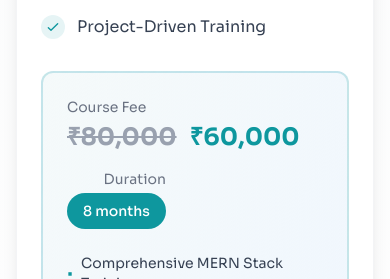
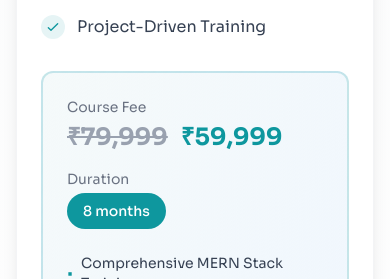
Before and after one commit to Soft-Brillante/official-web, a Next.js app: page / in a window 390 px wide. Shown: the part 4185-4464 px from the top of the page. Built offline with nearby package versions, Linux system fonts and the light colour scheme.

Commit message:
Updated price informations

```diff
--- a/components/Courses.jsx
+++ b/components/Courses.jsx
@@ -16,6 +16,8 @@ export const Courses = ({ refs }) => {
                     {
                         title: "Full Stack Development Program",
                         image: "/mern.png",
+                        og_price: "₹79,999",
+                        discount_price: "₹59,999",
                         description: "Comprehensive full-stack development program covering MERN stack, MySQL, Next.js, and DSA with industry-oriented curriculum",
                         features: [
                             "MERN Stack (MongoDB, Express, React, Node.js)",
@@ -30,7 +32,6 @@ export const Courses = ({ refs }) => {
                         ],
                         program: {
                             duration: "8 months",
-                            price: <><span className="line-through text-gray-400">₹80,000</span> <span className="ml-2">₹60,000</span></>,
                             includes: [
                                 "Comprehensive MERN Stack Training",
                                 "MySQL & Next.js Integration",
@@ -84,9 +85,10 @@ export const Courses = ({ refs }) => {
                                 <div className="flex flex-col sm:flex-row justify-between items-start sm:items-center gap-4 mb-6">
                                     <div className="flex flex-col">
                                         <span className="text-sm text-gray-500 mb-1">Course Fee</span>
-                                        <span className="text-2xl font-bold text-primary">{course.program.price}</span>
+                                        <span className="text-2xl font-bold text-primary"><span className="line-through text-gray-400">{course.og_price}</span> <span className="ml-2">{course.discount_price}</span></span>
+
                                     </div>
-                                    <div className="flex flex-col items-end">
+                                    <div className="flex flex-col items-start sm:items-end">
                                         <span className="text-sm text-gray-500 mb-1">Duration</span>
                                         <span className="bg-primary text-white px-4 py-2 rounded-full text-sm font-medium">
                                             {course.program.duration}
```
